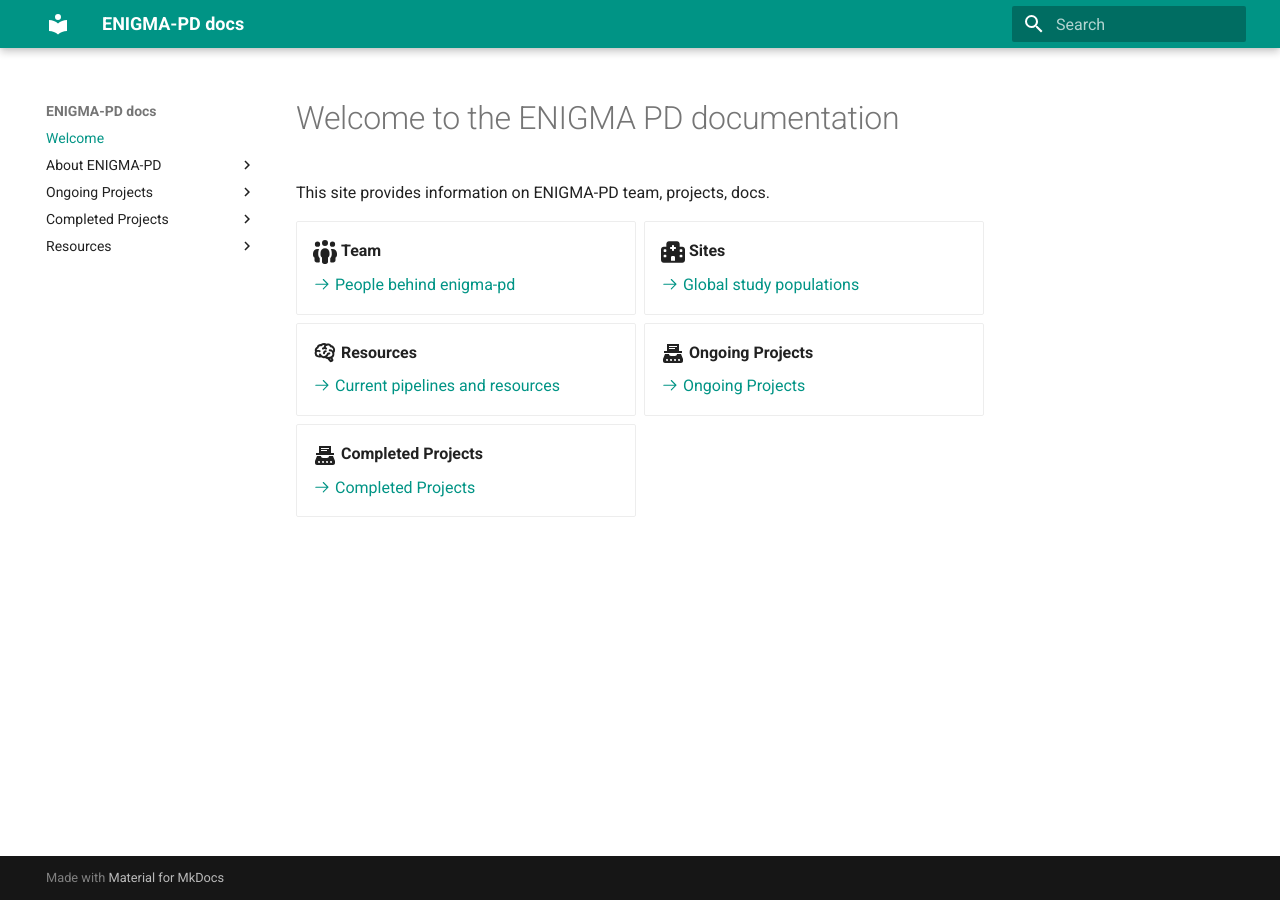
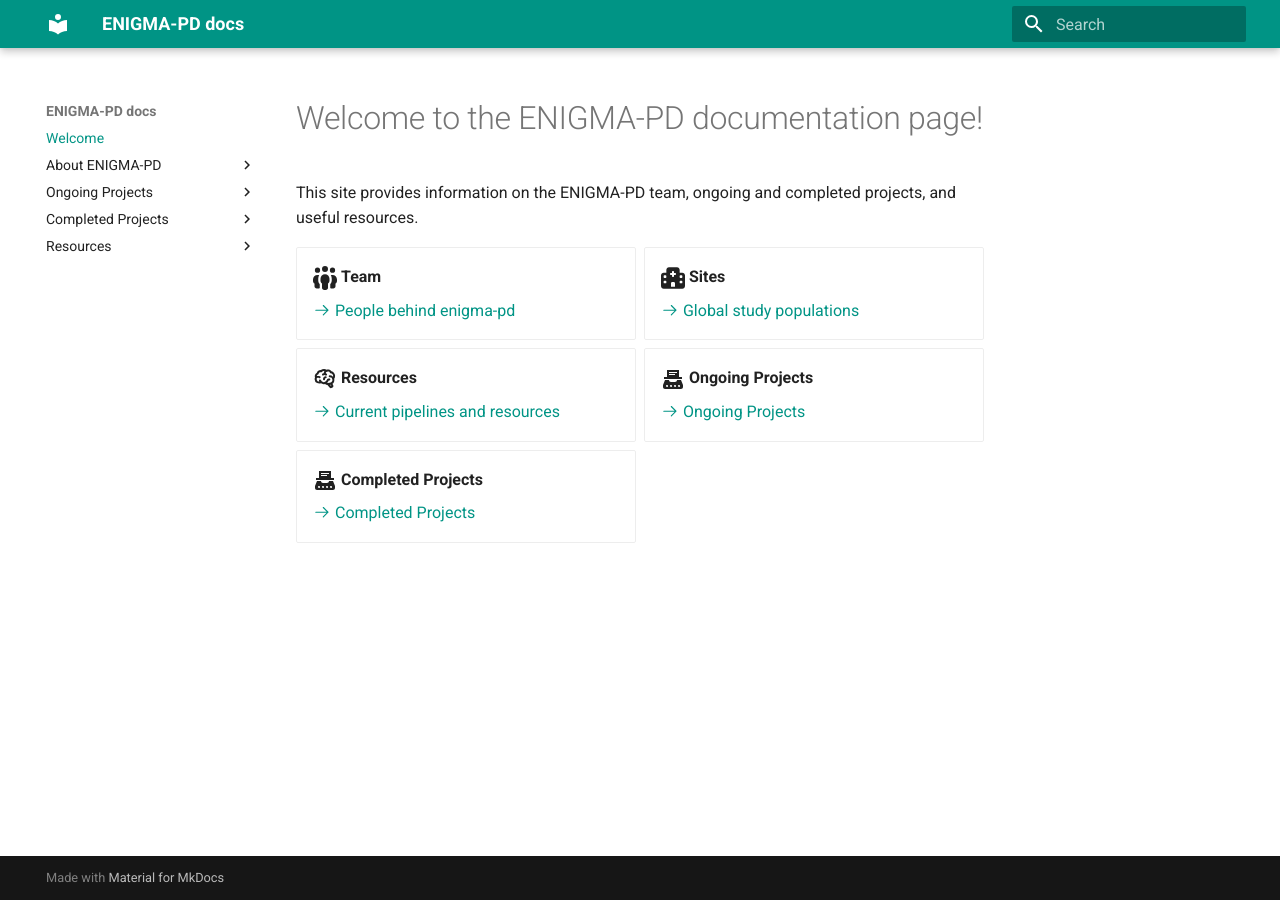
Before and after one commit to ENIGMA-infra/ENIGMA-PD, an MkDocs documentation site: the page built from docs/index.md, in a window 1280 px wide. Built offline with MkDocs 1.6.1 and Material for MkDocs 9.7.7, drawn with Linux system fonts in a browser that asks for light colours.

Commit message:
welcome page and new sites page info added

```diff
--- a/docs/index.md
+++ b/docs/index.md
@@ -1,6 +1,6 @@
-# Welcome to the ENIGMA PD documentation
+# Welcome to the ENIGMA-PD documentation page!
 
-This site provides information on ENIGMA-PD team, projects, docs.
+This site provides information on the ENIGMA-PD team, ongoing and completed projects, and useful resources.
 
 <div class="grid cards" markdown>
 
```
Also changed, not shown: docs/working_group/new_sites.md (+3 -0 lines).
